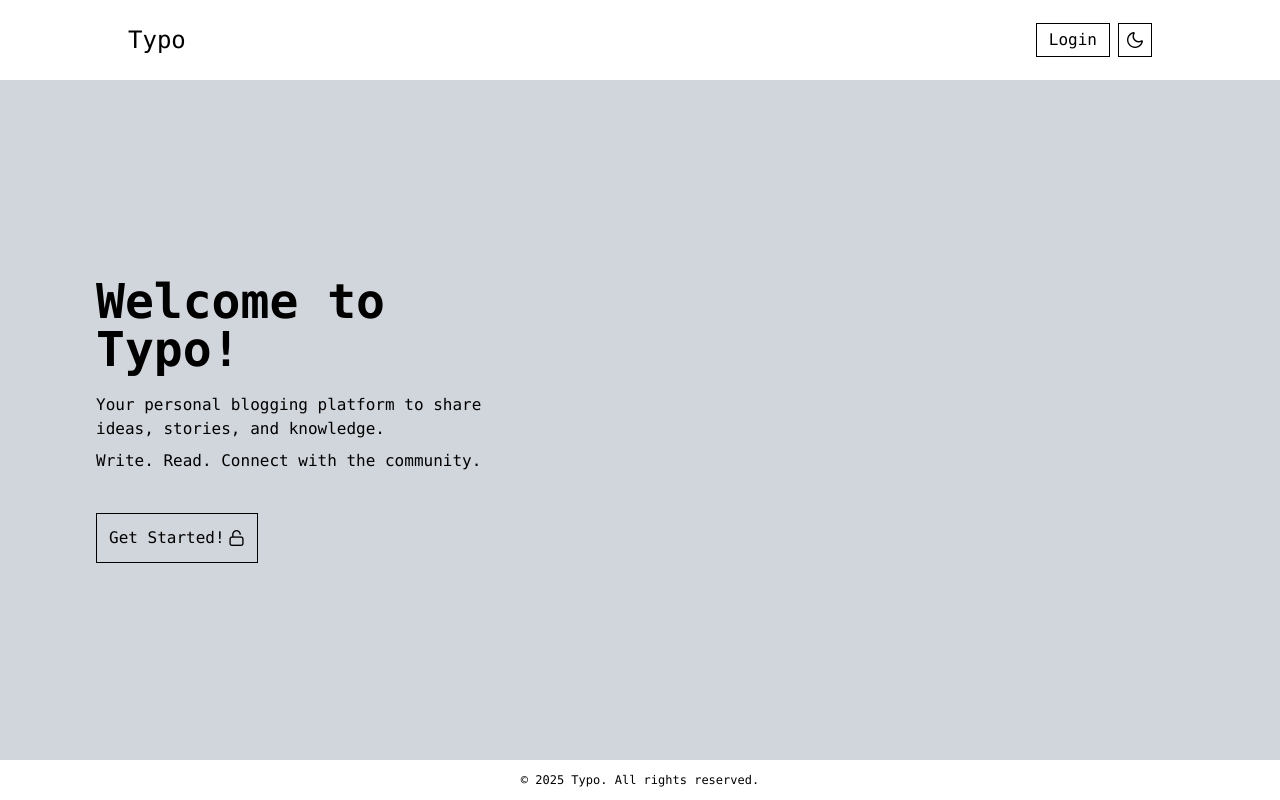
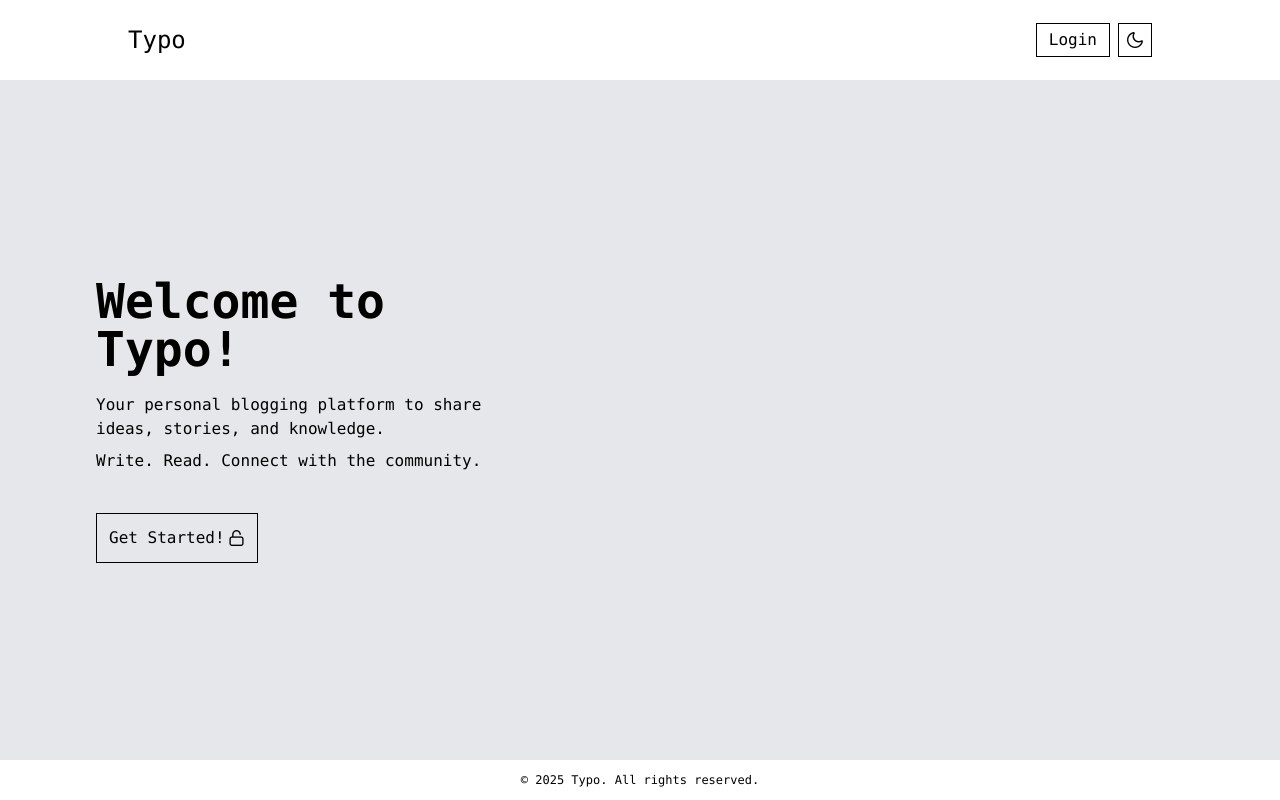
Before and after one commit to aleksamlsvc12/blog-app, a Vue app in the folder frontend/: page / in a window 1280 px wide. Built offline with nearby package versions, Linux system fonts and the light colour scheme.

Commit message:
Background color on Main component changed

```diff
--- a/frontend/src/components/Main.vue
+++ b/frontend/src/components/Main.vue
@@ -1,5 +1,5 @@
 <template>
-  <div class="h-[85%] bg-gray-300">
+  <div class="h-[85%] bg-gray-200">
     <slot></slot>
   </div>
 </template>
```
